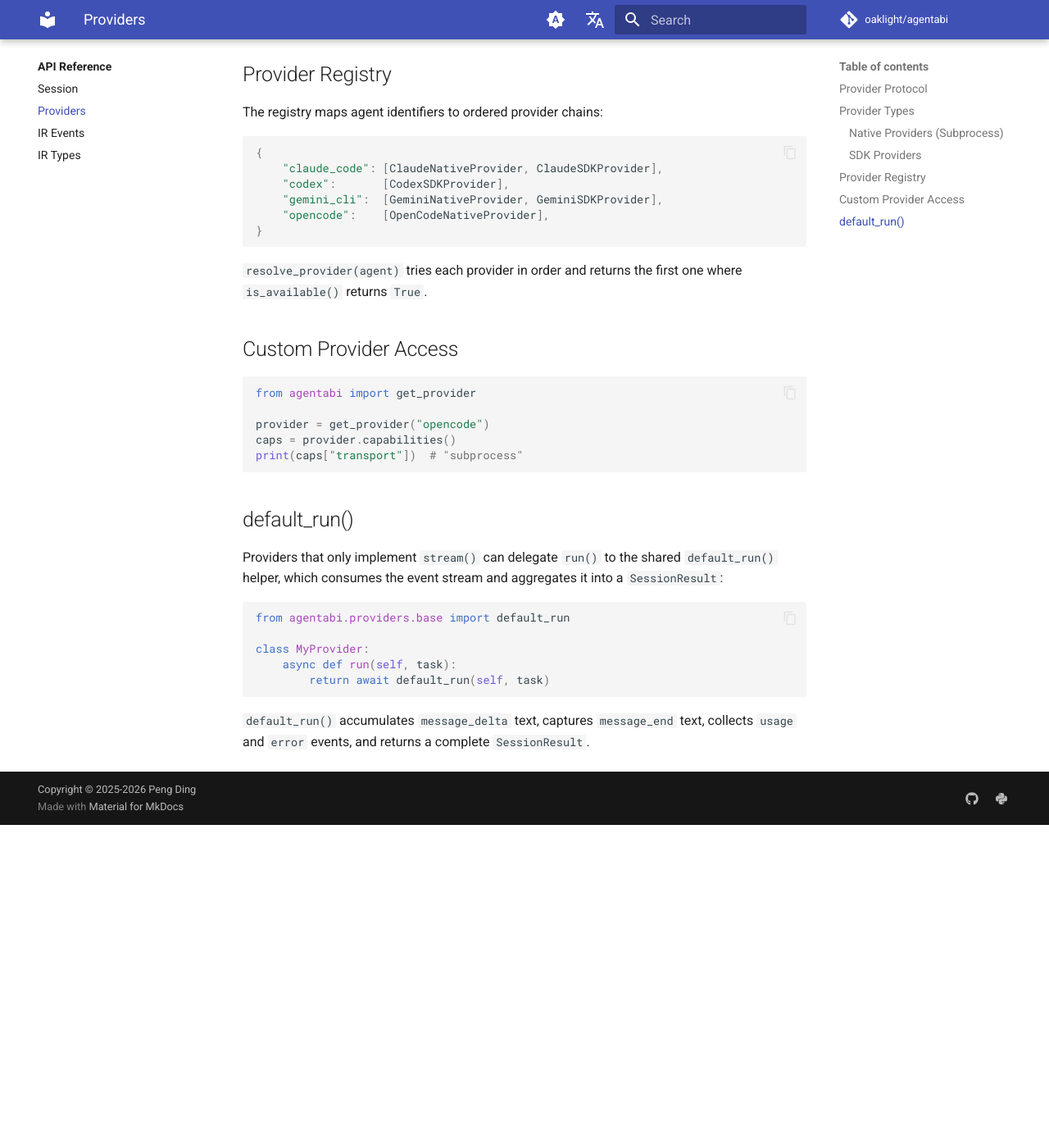
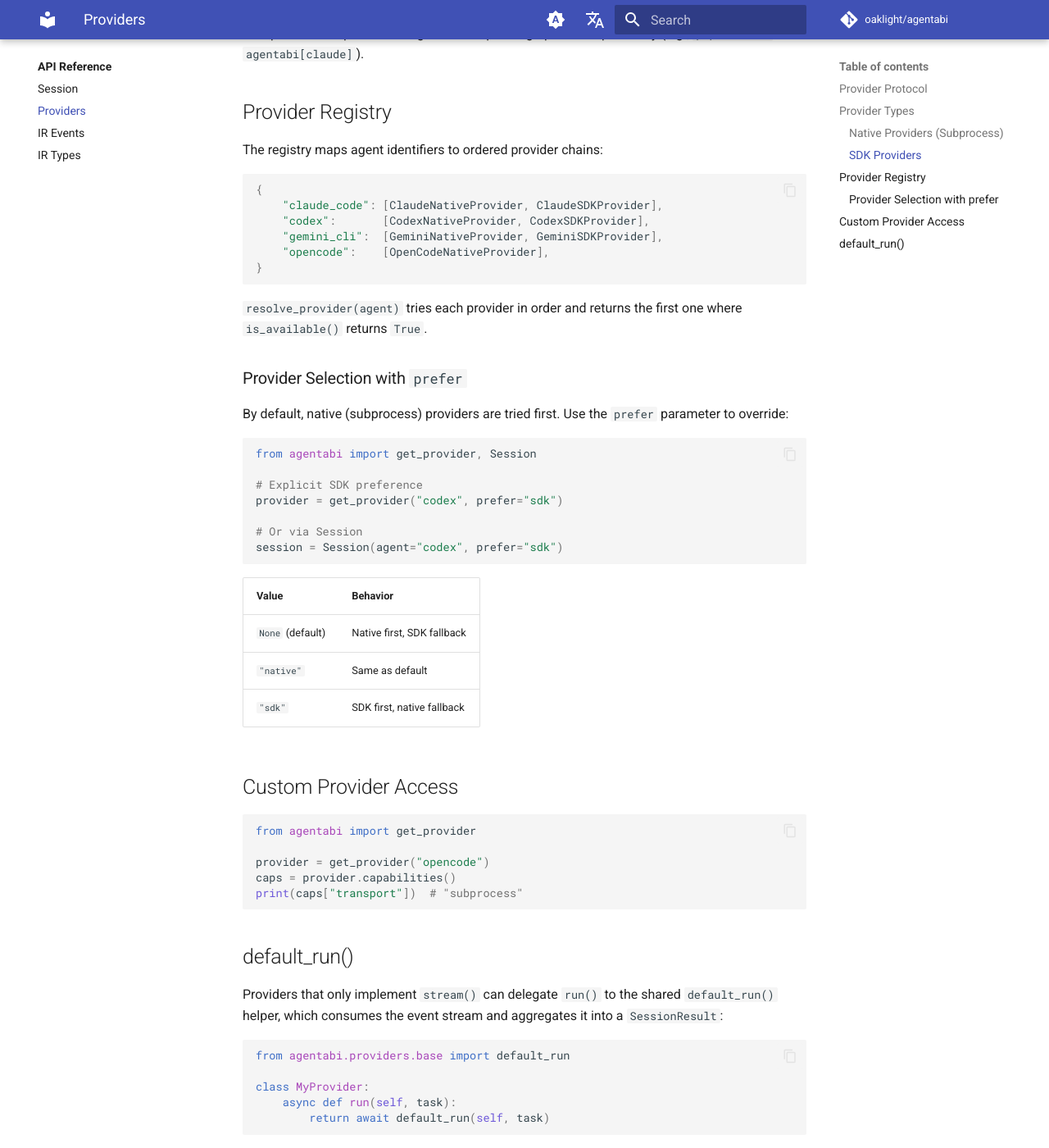
Before and after one commit to Oaklight/agentabi, an MkDocs documentation site: the page built from docs/api/providers.md, in a window 1280 px wide and 1400 px high, scrolled down 1615 px. Shown: the whole window at 82% size. Built offline with MkDocs 1.6.1 and Material for MkDocs 9.7.7, drawn with Linux system fonts in a browser that asks for light colours; comment, search, counter and statistics services are not loaded; before the commit the page ends 2621 px from its top, so only the background shows below that; some of the changed text lies outside the part shown.

Commit message:
Add CodexNativeProvider docs, prefer parameter, and native vs SDK comparison page
- Update provider tables, architecture diagram, and fallback chains for Codex native support
- Document `prefer` parameter for explicit provider selection
- Add dedicated Native vs SDK comparison page with integration test results
- Update changelog for v0.2.0

````diff
--- a/docs/api/providers.md
+++ b/docs/api/providers.md
@@ -33,6 +33,7 @@
 | Provider | Agent | CLI Command |
 |----------|-------|-------------|
 | `ClaudeNativeProvider` | `claude_code` | `claude -p <prompt> --output-format stream-json` |
+| `CodexNativeProvider` | `codex` | `codex exec --json --full-auto <prompt>` |
 | `GeminiNativeProvider` | `gemini_cli` | `gemini -o stream-json -y -p <prompt>` |
 | `OpenCodeNativeProvider` | `opencode` | `opencode run --format json -- <prompt>` |
 
@@ -57,13 +58,33 @@
 ```python
 {
     "claude_code": [ClaudeNativeProvider, ClaudeSDKProvider],
-    "codex":       [CodexSDKProvider],
+    "codex":       [CodexNativeProvider, CodexSDKProvider],
     "gemini_cli":  [GeminiNativeProvider, GeminiSDKProvider],
     "opencode":    [OpenCodeNativeProvider],
 }
 ```
 
 `resolve_provider(agent)` tries each provider in order and returns the first one where `is_available()` returns `True`.
+
+### Provider Selection with `prefer`
+
+By default, native (subprocess) providers are tried first. Use the `prefer` parameter to override:
+
+```python
+from agentabi import get_provider, Session
+
+# Explicit SDK preference
+provider = get_provider("codex", prefer="sdk")
+
+# Or via Session
+session = Session(agent="codex", prefer="sdk")
+```
+
+| Value | Behavior |
+|-------|----------|
+| `None` (default) | Native first, SDK fallback |
+| `"native"` | Same as default |
+| `"sdk"` | SDK first, native fallback |
 
 ## Custom Provider Access
 
--- a/mkdocs.yml
+++ b/mkdocs.yml
@@ -92,6 +92,7 @@
       - Quick Start: usage/quickstart.md
       - Streaming: usage/streaming.md
       - Agent Discovery: usage/discovery.md
+      - Native vs SDK: usage/native-vs-sdk.md
   - API Reference:
       - Overview: api/index.md
       - Session: api/session.md
````
Also changed, not shown: docs/architecture.md (+4 -3 lines), docs/changelog.md (+21 -0 lines), docs/index.md (+1 -1 lines), docs/usage/discovery.md (+1 -1 lines), docs/usage/native-vs-sdk.md (added, +134 -0 lines).
